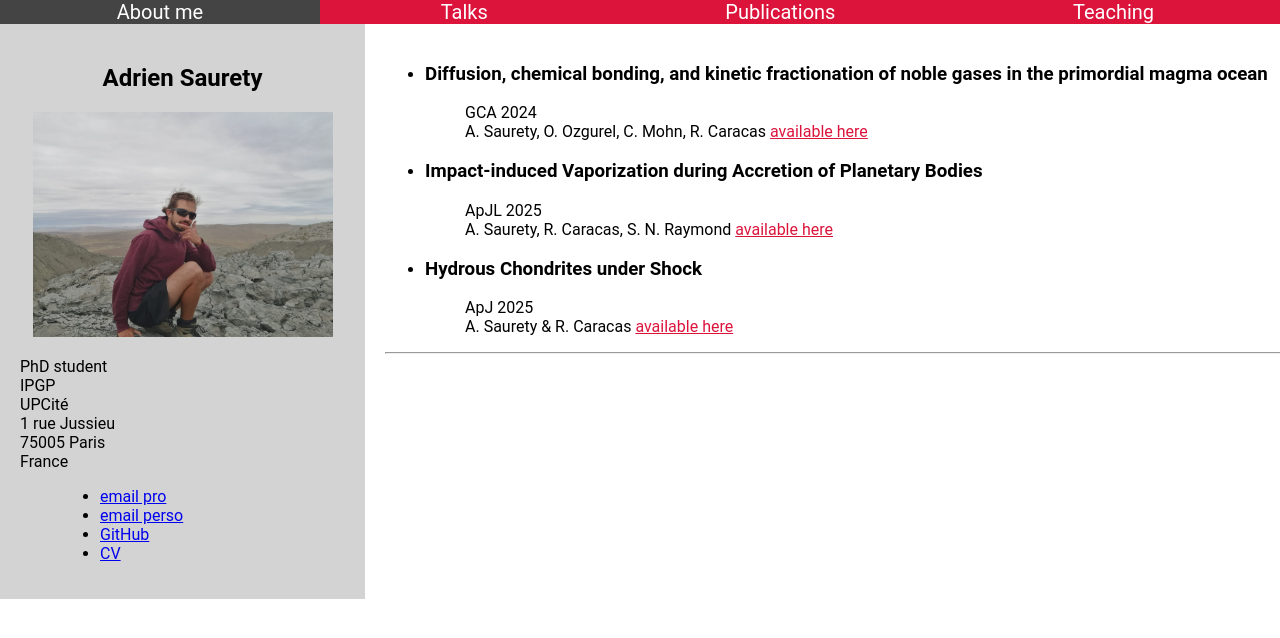
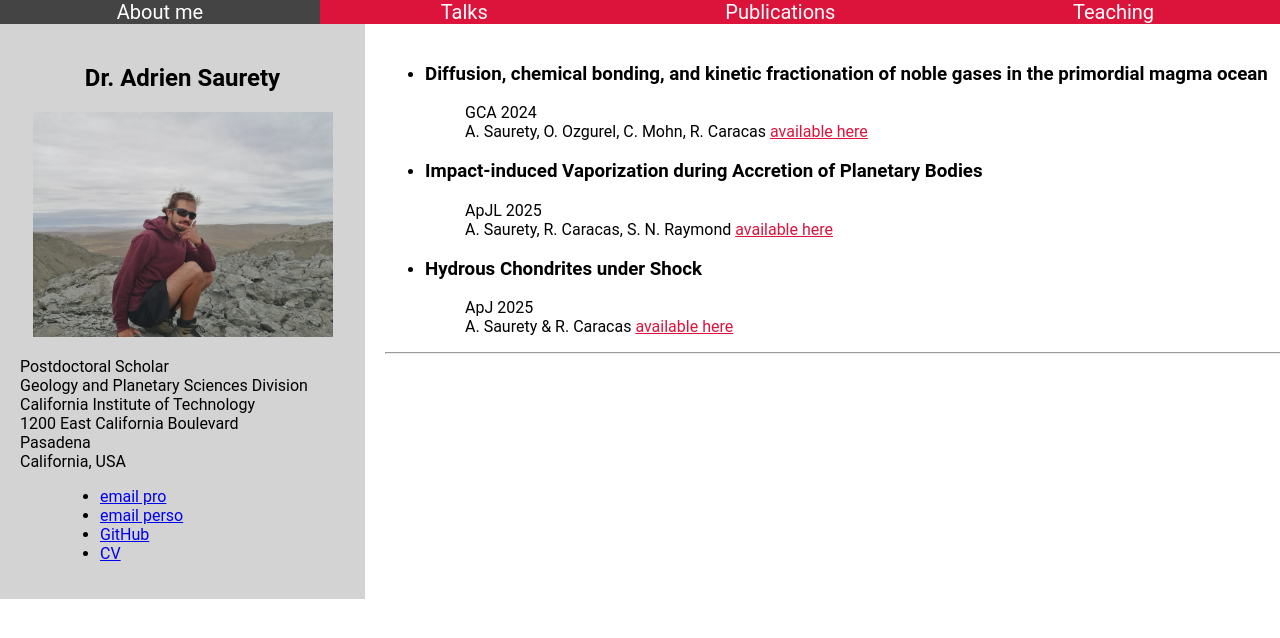
Before and after one commit to adriensaurety/adriensaurety.github.io, a Jekyll site: the page built from publications.html, in a window 1280 px wide. Shown: the top 638 px of the page. Built offline with Jekyll 4.4.1, drawn with Linux system fonts in a browser that asks for light colours.

Commit message:
Update publications.html

```diff
--- a/publications.html
+++ b/publications.html
@@ -5,27 +5,28 @@ title: Adrien Saurety
 <div class="row">
 
 <div class="side">
-    		<center><h2>Adrien Saurety</h2>
+    		<center><h2>Dr. Adrien Saurety</h2>
 			<img src="profil.png" alt=""  width="300" height="auto"></center>
 
-		<p> PhD student <br>
-		IPGP<br>
-		UPCité<br>
-            	1 rue Jussieu<br>
-	      	75005 Paris<br>
-            	France<br>
+		<p> Postdoctoral Scholar <br>
+		Geology and Planetary Sciences Division<br>
+		California Institute of Technology<br>
+            	1200 East California Boulevard<br>
+            	Pasadena <br>
+            	California, USA<br>
     		</p>
 
 		<dd>
 		<ul>
-			<li><a href="mailto:saurety@ipgp.fr">email pro</a></li>
+			<li><a href="mailto:asaurety@caltech.edu">email pro</a></li>
 			<li><a href="mailto:asaurety@gmail.com">email perso</a></li>
 			<li><a href="https://github.com/adriensaurety">GitHub</a></li>
-			<li><a href="ME-UFR-CV-SAURETY-Adrien.pdf" target="_blank">CV</a></li>
+			<li><a href="CV-SAURETY-Adrien.pdf" target="_blank">CV</a></li>
 		</ul>
 		</dd>
 		<dd>
 	</div>
+
 
 
 	<div class="main">
```
